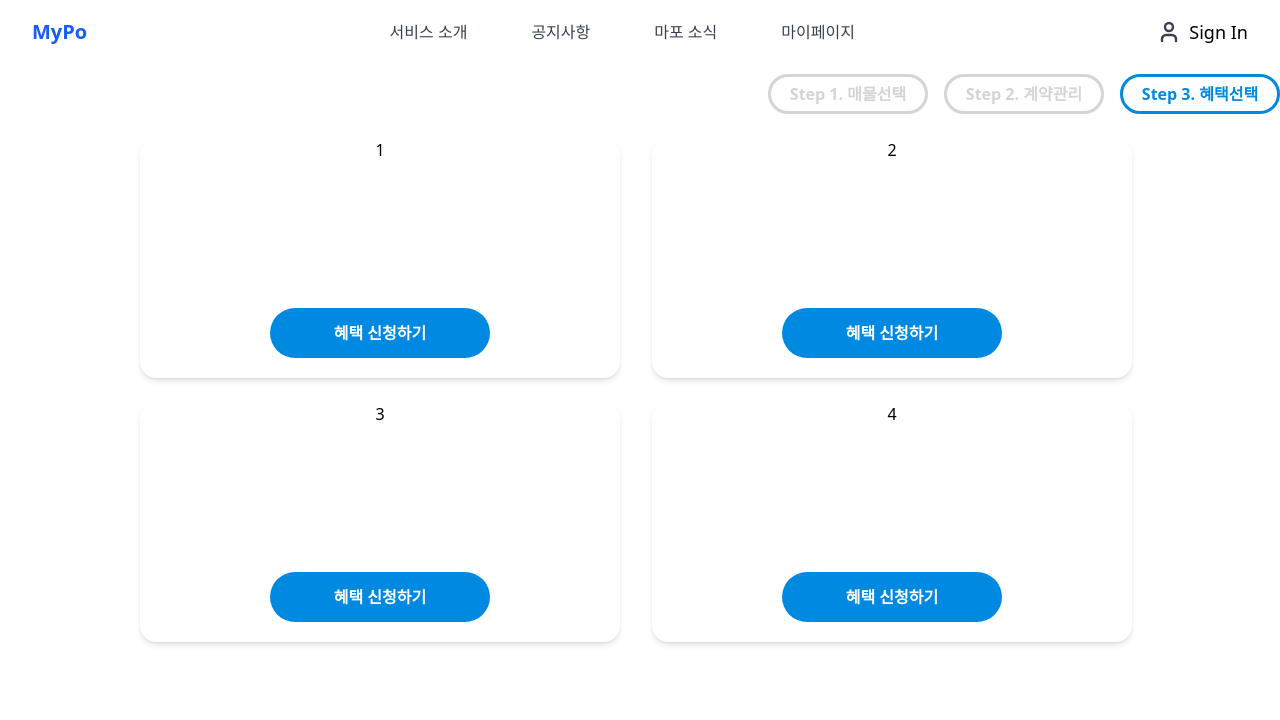
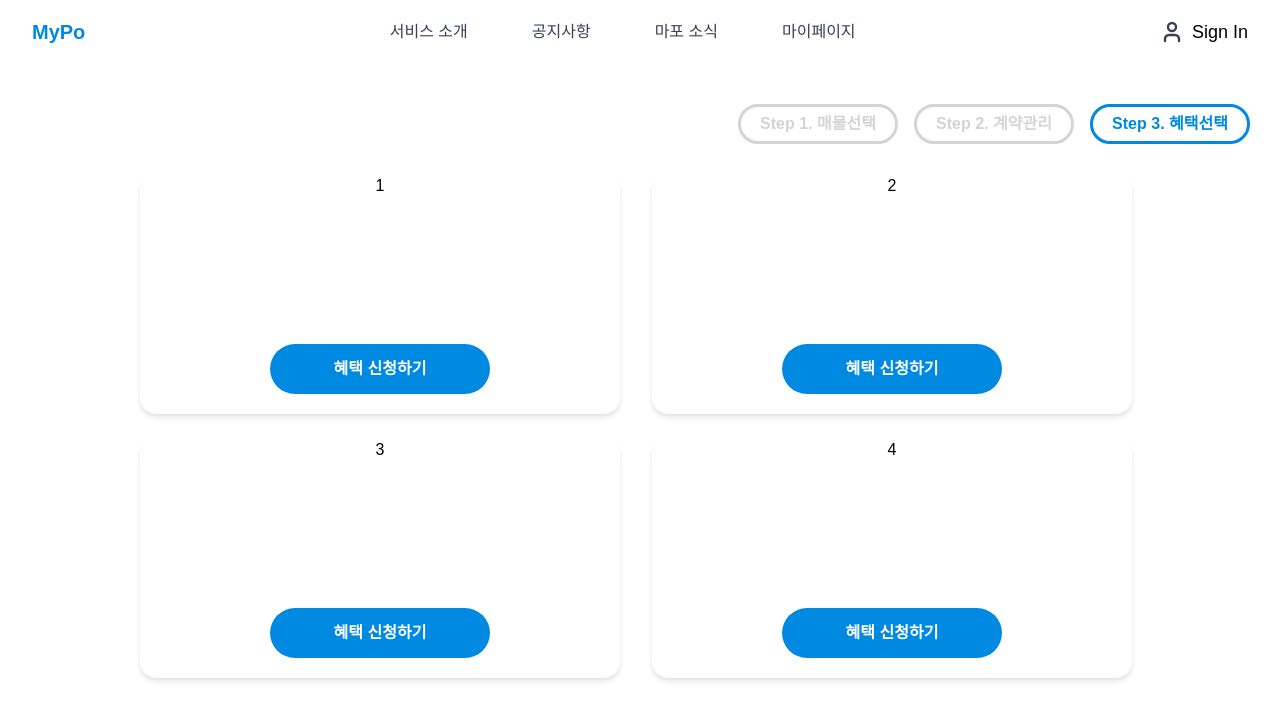
Before and after one commit to t-timda/Agathon25, a React (Vite) app: page /Benefits in a window 1280 px wide. Shown: the top 720 px of the page. Built offline with nearby package versions, Linux system fonts and the light colour scheme.

Commit message:
폰트 설정

```diff
--- a/src/components/Navbar.jsx
+++ b/src/components/Navbar.jsx
@@ -21,7 +21,7 @@ export default function Navbar() {
     <nav className="w-full h-16 flex items-center justify-between px-8 bg-white shadow">
       {/* 왼쪽: 웹페이지 제목 */}
       <div
-        className="font-bold text-xl text-blue-600 cursor-pointer"
+        className="font-bold text-xl text-[#0089E1] cursor-pointer"
         onClick={() => navigate("/main")}
       >
         MyPo
--- a/src/index.css
+++ b/src/index.css
@@ -1,4 +1,6 @@
 @import "tailwindcss";
+/* @import "tailwindcss/preflight"; */
+@import "tailwindcss/utilities";
 
 .scrollbar-hide::-webkit-scrollbar {
   display: none;
@@ -7,3 +9,7 @@
   -ms-overflow-style: none; /* IE, Edge */
   scrollbar-width: none; /* Firefox */
 }
+
+body {
+  font-family: "Pretendard", sans-serif;
+}
--- a/src/pages/Benefits.jsx
+++ b/src/pages/Benefits.jsx
@@ -4,7 +4,7 @@ import Step from "../components/Step";
 const Benefits = () => {
   return (
     <>
-      <div className="flex justify-between">
+      <div className="flex justify-between m-[30px]">
         <div className="text-[36px] font-bold"></div>
         <Step step="혜택선택" />
       </div>
--- a/tailwind.config.js
+++ b/tailwind.config.js
@@ -1,10 +1,13 @@
 export default {
-    content: ['./index.html', './src/**/*.{js,ts,jsx,tsx}'],
+  content: ["./index.html", "./src/**/*.{js,ts,jsx,tsx}"],
   theme: {
     extend: {
       screens: {
-          ph: '360px',
-          dt: '1440px',
+        ph: "360px",
+        dt: "1440px",
+      },
+      fontFamily: {
+        sans: ["Pretendard", "sans-serif"], // font-sans 쓰면 Pretendard가 나옴!
       },
     },
   },
```
Lines whose indentation alone changed are shown as unchanged.
